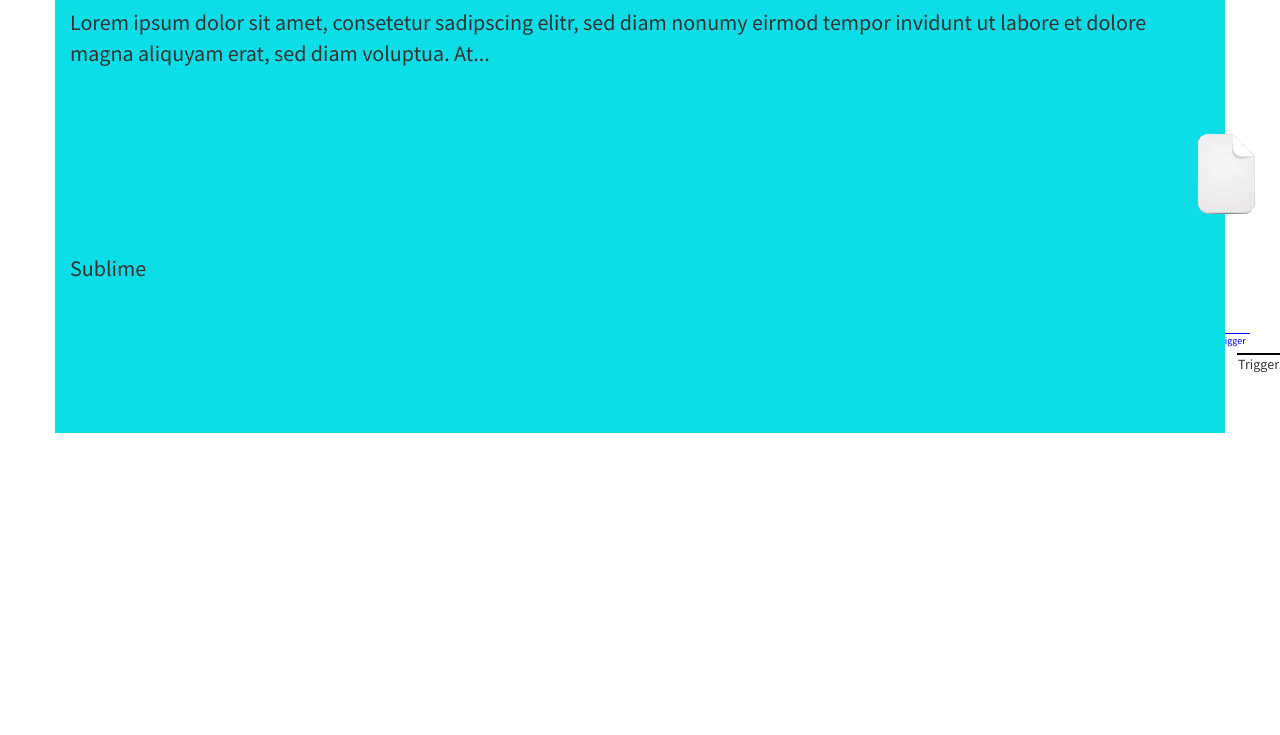
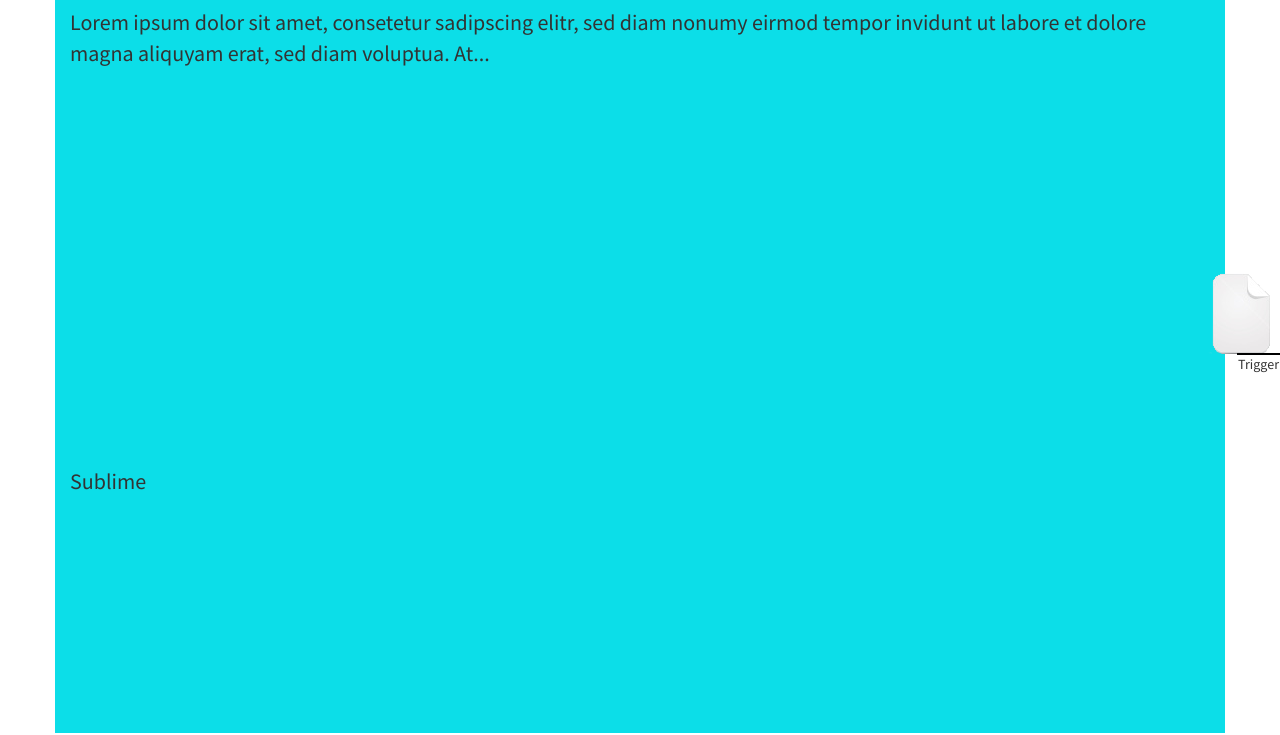
Before and after one commit to huntingveggi/docwizz, a plain HTML site: page docwizz-web/index.html in a window 1280 px wide. Shown: the part 67-802 px from the top of the page. Drawn offline with nearby package versions, Linux system fonts and the light colour scheme.

Commit message:
centered doc-img, no jumping anymore

```diff
--- a/docwizz-web/css/style.css
+++ b/docwizz-web/css/style.css
@@ -29,16 +29,17 @@ h1 {
 #scroll-doc-wrapper {
 	position: relative;
 	left: 50%;
-	top: 30%;
 	width: 1170px;
-	height: 120px;
 	margin-left: -585px;
 	/*border: 1px solid #000;*/
 }
 
 #scroll-doc {
+	position: relative;
+	top: 50%;
 	width: 1170px;
 	height: 120px;
+	margin-top: -60px;
 }
 
 #scroll-doc-img {
@@ -59,15 +60,20 @@ h1 {
 }
 
 .pinned {
-	position: fixed;
+	position: fixed !important;
 }
 
-.scene {
+.display {
 	height: 100%;
 }
 
+.display-part {
+   height: 33.33%;
+   float: left;
+   position: relative;
+}
+
 #titlechart {
-	height: 100%;
 	min-height: 500px;
 	/*min-width: 100%;*/
 	position: relative;
@@ -77,11 +83,13 @@ h1 {
 }
 
 #titlechart #titledescription {
-    height: 200px;
     /*left: 50%;
     margin: -100px auto auto -300px;*/
     position: relative;
-    top: 50%;
+}
+
+#titledescription {
+
 }
 
 #trigger0 {
@@ -95,5 +103,6 @@ h1 {
 
 #scene1 {
 	margin-bottom: 1000px;
-
+	text-align: left;
+	background-color: #0CDEE8;
 }
--- a/docwizz-web/index.html
+++ b/docwizz-web/index.html
@@ -25,19 +25,19 @@
 	<div id="content-wrapper">
 
 		<div class="container scene" id="titlechart">
-			<div class="row">
-				<div class="col-lg-12" id="titledescription">
+			<div class="row display">
+				<div class="col-lg-12 display-part" id="titledescription">
 				  <h1>Hello, world!</h1>
 				  <p class="presentation">Lorem ipsum dolor sit amet, consetetur sadipscing elitr, sed diam nonumy eirmod tempor invidunt ut labore et dolore magna aliquyam erat, sed diam voluptua. At...</p>
 				  <p></p>
 				</div>
-				<div class="col-lg-12" id="scroll-doc-wrapper">
+				<div class="col-lg-12 display-part" id="scroll-doc-wrapper">
 					<div id="scroll-doc">
 						<div id="scroll-doc-img">
 						</div>
 					</div>
 				</div>
-				<div class="col-lg-12" id="titlesublime"">
+				<div class="col-lg-12 display-part" id="titlesublime"">
 					<p class="presentation">
 						Sublime
 					</p>
--- a/docwizz-web/js/script.js
+++ b/docwizz-web/js/script.js
@@ -7,13 +7,17 @@ $j(document).ready(function($j) {
 
 
 	//todo put into init
-	var displayhalf = 1*$j(window).height()/2;
+	var displayheight = 1*$j(window).height();
+	var displayhalf = displayheight/2;
 	var trigger0 = 1*displayhalf+20;
 
 	//Set Trigger Positions
 	$j("#trigger0").css({ top: trigger0 });
 	$j("#placeholder0").css({ height: trigger0 });
 
+	//Set height for scenes
+	$j(".display").css({ height: displayheight });
+	$j(".scene").css({ height: displayheight });
 
 	var docTrigger = 0;
 	var docCtrl = new ScrollMagic();
@@ -26,7 +30,7 @@ $j(document).ready(function($j) {
 
 
 	//Scene0 Part 1 - Pin #titlechart for half height of screen
-	var scene0_pin1 = new ScrollScene({triggerElement: "body", duration: displayhalf+20, offset: 0})
+	var scene0_pin1 = new ScrollScene({triggerElement: "body", duration: displayhalf, offset: 0})
 			.setPin("#titlechart")
 			.triggerHook("onLeave")
 			.addTo(docCtrl);
```
